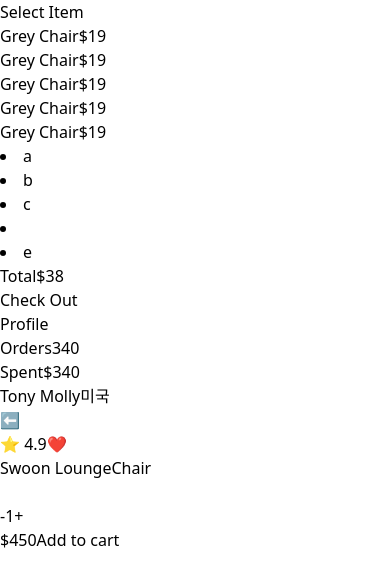
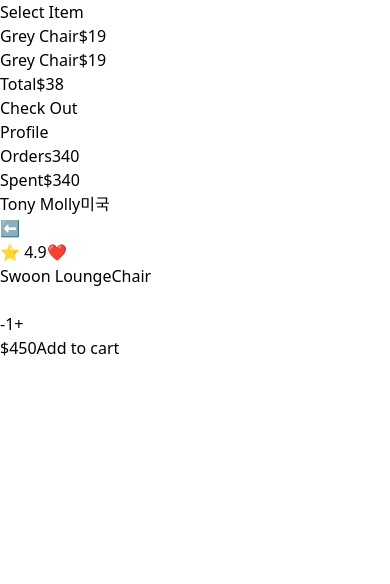
Before and after one commit to s2ksh77/carrot-market, a Next.js app: page / in a window 390 px wide. Shown: the top 584 px of the page. Built offline with nearby package versions, Linux system fonts and the light colour scheme.

Commit message:
responsive modifier part 2 media query

```diff
--- a/pages/index.tsx
+++ b/pages/index.tsx
@@ -2,22 +2,17 @@ import type { NextPage } from 'next';
 
 const Home: NextPage = () => {
   return (
-    <div className="bg-slate-400 py-20 px-10 flex flex-col space-y-5 min-h-screen">
-      <div className="bg-white sm:bg-red-400 md:bg-teal-400 lg:bg-indigo-400 xl:bg-yellow-400 2xl:bg-pink-500 p-6 rounded-3xl shadow-xl">
+    <div className="bg-slate-400 xl:place-items-center py-20 px-20 grid gap-10  lg:grid-cols-2 xl:grid-cols-3 min-h-screen">
+      <div className="bg-white flex flex-col justify-between p-6 rounded-3xl shadow-xl">
         <span className="font-bold text-3xl">Select Item</span>
         <ul>
-          {[1, 2, 3, 4, 5].map(i => (
+          {[1, 2].map(i => (
             <div key={i} className="flex justify-between my-2">
               <span className="text-gray-500">Grey Chair</span>
               <span className="font-semibold">$19</span>
             </div>
           ))}
         </ul>
-        {['a', 'b', 'c', '', 'e'].map((c, i) => (
-          <li key={i} className="bg-red-500 py-2 empty:hidden">
-            {c}
-          </li>
-        ))}
         <div className="flex justify-between mt-2 pt-2 border-t-2 border-dashed">
           <span>Total</span>
           <span className="font-semibold">$38</span>
@@ -27,7 +22,7 @@ const Home: NextPage = () => {
         </button>
       </div>
       <div className="bg-white overflow-hidden rounded-3xl shadow-xl group">
-        <div className="bg-blue-500 p-6 pb-14">
+        <div className="bg-blue-500 landscape:bg-teal-500 portrait:bg-yellow-500 p-6 pb-14 xl:pb-40">
           <span className="text-white text-2xl">Profile</span>
         </div>
         <div className="rounded-3xl p-6 bg-white relative -top-5">
@@ -48,7 +43,7 @@ const Home: NextPage = () => {
           </div>
         </div>
       </div>
-      <div className="bg-white p-10 rounded-3xl shadow-xl">
+      <div className="bg-white p-10 rounded-3xl shadow-xl lg:col-span-2 xl:col-span-1">
         <div className="flex justify-between items-center mb-5">
           <span>⬅</span>
           <div className="space-x-3">
@@ -82,7 +77,7 @@ const Home: NextPage = () => {
           <button className="bg-blue-500 text-center text-white rounded-lg py-2 px-8 text-xs">Add to cart</button>
         </div>
       </div>
-      <div className="bg-white p-10 rounded-3xl shadow-xl"> </div>
+      {/* <div className="bg-white p-10 rounded-3xl shadow-xl"> </div> */}
     </div>
   );
 };
```
